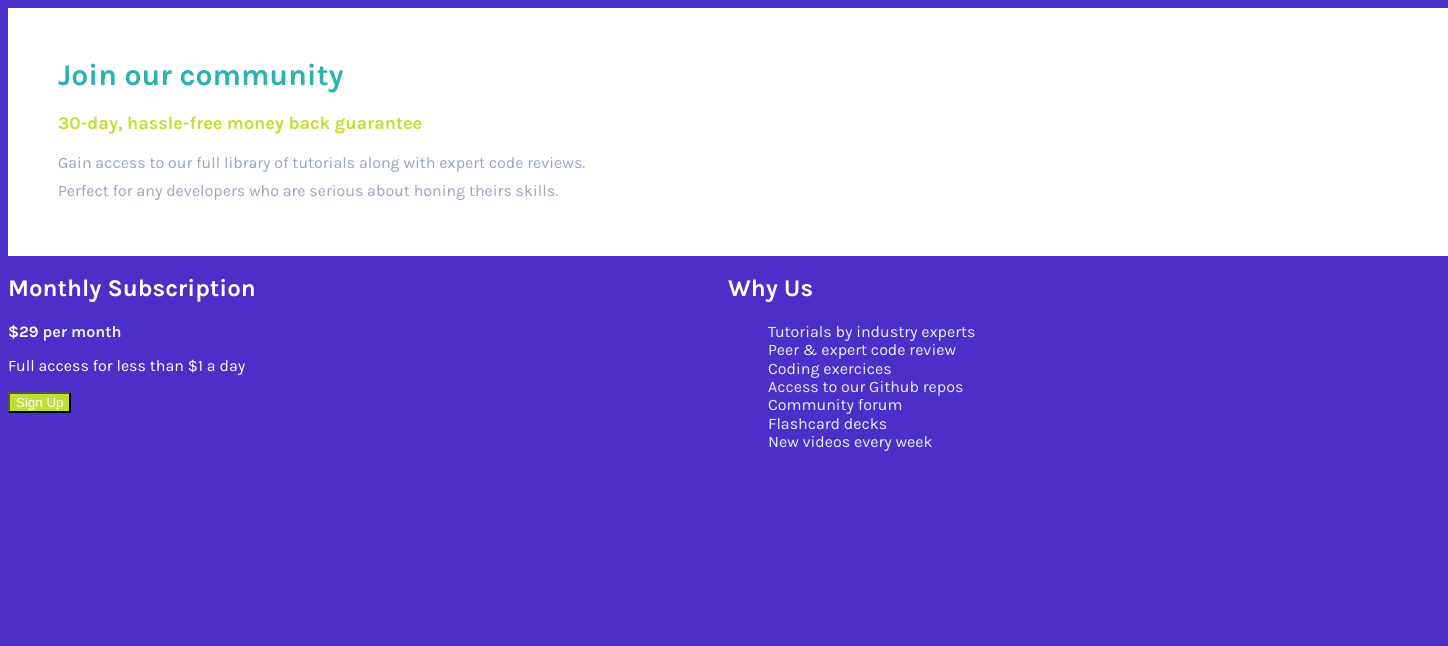
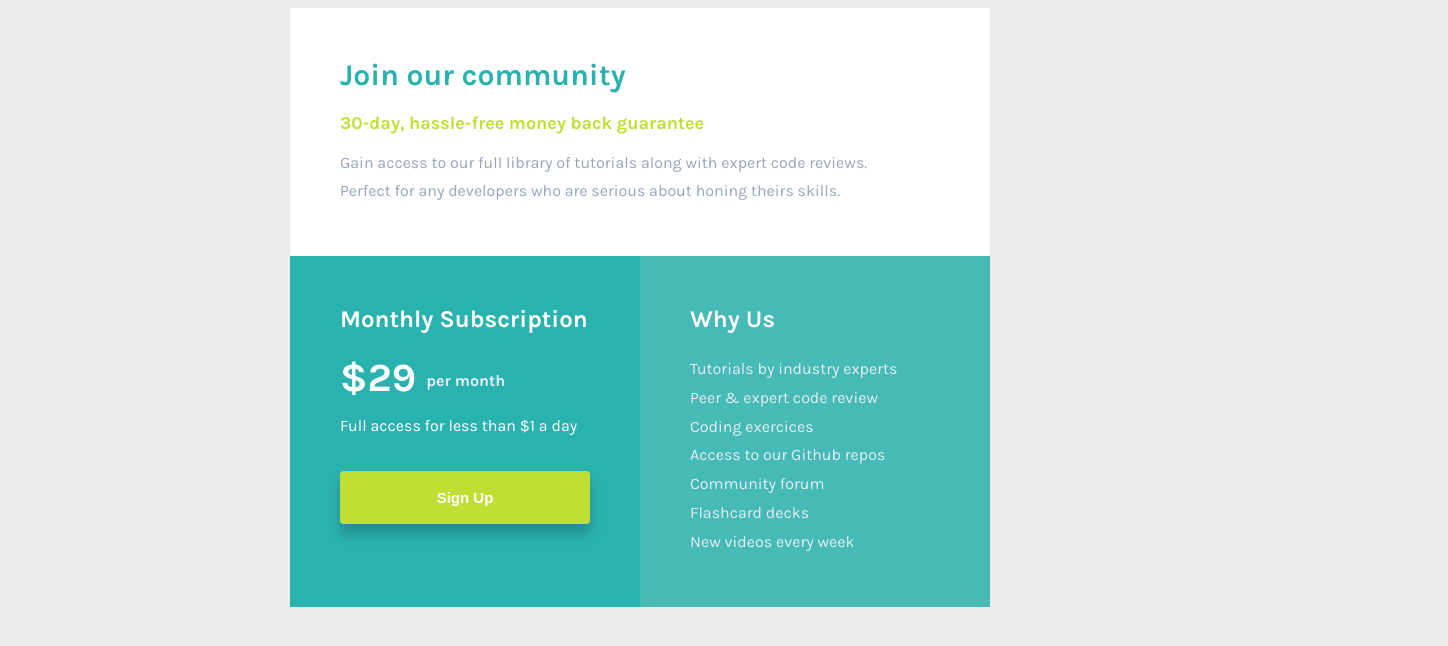
Before and after one commit to alex-vu/single-price-grid-component-master, a website: page index.html in a window 1280 px wide. Shown: the whole page, 1448 px wide, since content can reach past the window. Drawn offline with Linux system fonts and the light colour scheme.

Commit message:
Completion of monthly & about us (#3)

```diff
--- a/assets/scss/_global.scss
+++ b/assets/scss/_global.scss
@@ -12,7 +12,7 @@ html {
 
 /*** Global Styles ***/
 body {
-  background: #4c2fc8;
+  background: #ebebeb;
   font-size: 1.6rem;
   font-family: "Karla", sans-serif;
   @include f400;
@@ -22,9 +22,40 @@ body {
 ul,
 ol {
   list-style: none;
+  margin: 0;
+  padding: 0;
+}
+
+li {
+  line-height: 1.8;
 }
 
 .container {
-  width: 1440px;
+  width: 700px;
   margin: 0 auto;
 }
+
+.btn {
+  border: 0;
+  border-radius: 4px;
+  padding: 18px 80px;
+  font-size: 1.5rem;
+  text-transform: capitalize;
+  box-shadow: 0 10px 12px rgba(0, 0, 0, 0.2);
+  width: 100%;
+  outline: 0;
+  @include f700;
+  cursor: pointer;
+}
+
+.block {
+  padding: 50px;
+
+  &__title {
+    margin: 0 0 2.2rem 0;
+  }
+
+  &__text--btnSpacing {
+    margin-bottom: 3.6rem;
+  }
+}
--- a/assets/scss/_subscription-about.scss
+++ b/assets/scss/_subscription-about.scss
@@ -0,0 +1,4 @@
+.about-us {
+  background: #2ab2af;
+  opacity: 0.86;
+}
--- a/assets/scss/_subscription-pricing.scss
+++ b/assets/scss/_subscription-pricing.scss
@@ -0,0 +1,13 @@
+.subscription {
+  background: $pm-cyan;
+
+  &__pricing {
+    font-size: 4rem;
+
+    span {
+      font-size: 1.6rem;
+      display: inline-block;
+      vertical-align: middle;
+    }
+  }
+}
--- a/index.html
+++ b/index.html
@@ -24,7 +24,7 @@
             <div class="block__container">
               <h2 class="block__title sm-text nt-white">Monthly Subscription</h2>
               <strong class="subscription__pricing nt-white">$29 <span class="nt-lightGray">per month</span></strong>
-              <p class="block__text nt-white">Full access for less than $1 a day</p>
+              <p class="block__text block__text--btnSpacing nt-white">Full access for less than $1 a day</p>
               <button class="btn bg-pm-yellow nt-white">Sign Up</button>
             </div>
           </section>
```
Also changed, not shown: assets/css/main.css.
